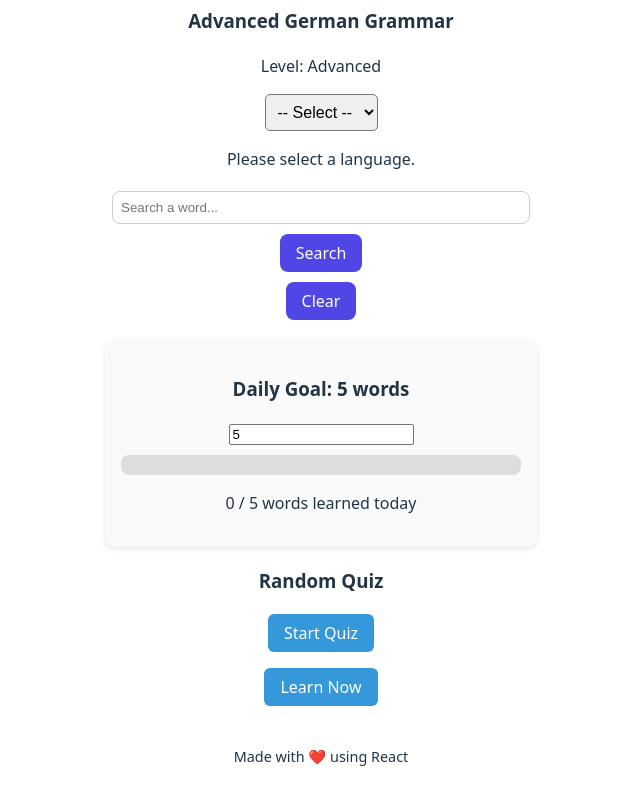
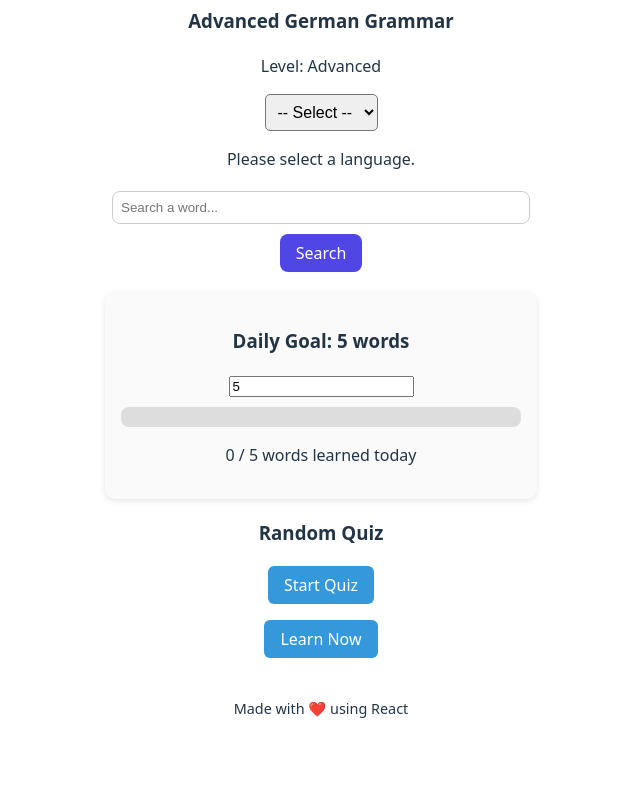
Before and after one commit to junk-value/Lang-Learn, a React (Vite) app in the folder frontend/learn-lang/: page / in a window 1280 px wide. Shown: the part 672-1472 px from the top of the page, without its empty margins (319-959 px from the left). After the commit the page ends 1424 px from the top, so only its background shows below. Built offline with nearby package versions, Linux system fonts and the light colour scheme.

Commit message:
feature added-live suggestions while typing

```diff
--- a/frontend/learn-lang/src/components/SearchWord.jsx
+++ b/frontend/learn-lang/src/components/SearchWord.jsx
@@ -15,10 +15,15 @@ export default function SearchWord({ selectedLanguage }) {
     setResult(found || "Not found");
   };
 
-  const handleClear = () => {
-    setQuery("");
-    setResult(null);
-  };
+  const suggestions = query
+    ? wordsList.filter(
+        (w) =>
+          w[selectedLanguage]
+            ?.toLowerCase()
+            .startsWith(query.toLowerCase()) ||
+          w.en.toLowerCase().startsWith(query.toLowerCase())
+      )
+    : [];
 
   return (
     <div className="search-word">
@@ -29,7 +34,6 @@ export default function SearchWord({ selectedLanguage }) {
         onChange={(e) => setQuery(e.target.value)}
       />
       <button onClick={handleSearch}>Search</button>
-      <button onClick={handleClear}>Clear</button>
 
       {result && (
         <p>
@@ -38,6 +42,16 @@ export default function SearchWord({ selectedLanguage }) {
             : `${result[selectedLanguage]} — ${result.en}`}
         </p>
       )}
+
+      {suggestions.length > 0 && (
+        <ul>
+          {suggestions.slice(0, 5).map((s, idx) => (
+            <li key={idx}>
+              {s[selectedLanguage]} — {s.en}
+            </li>
+          ))}
+        </ul>
+      )}
     </div>
   );
 }
```
